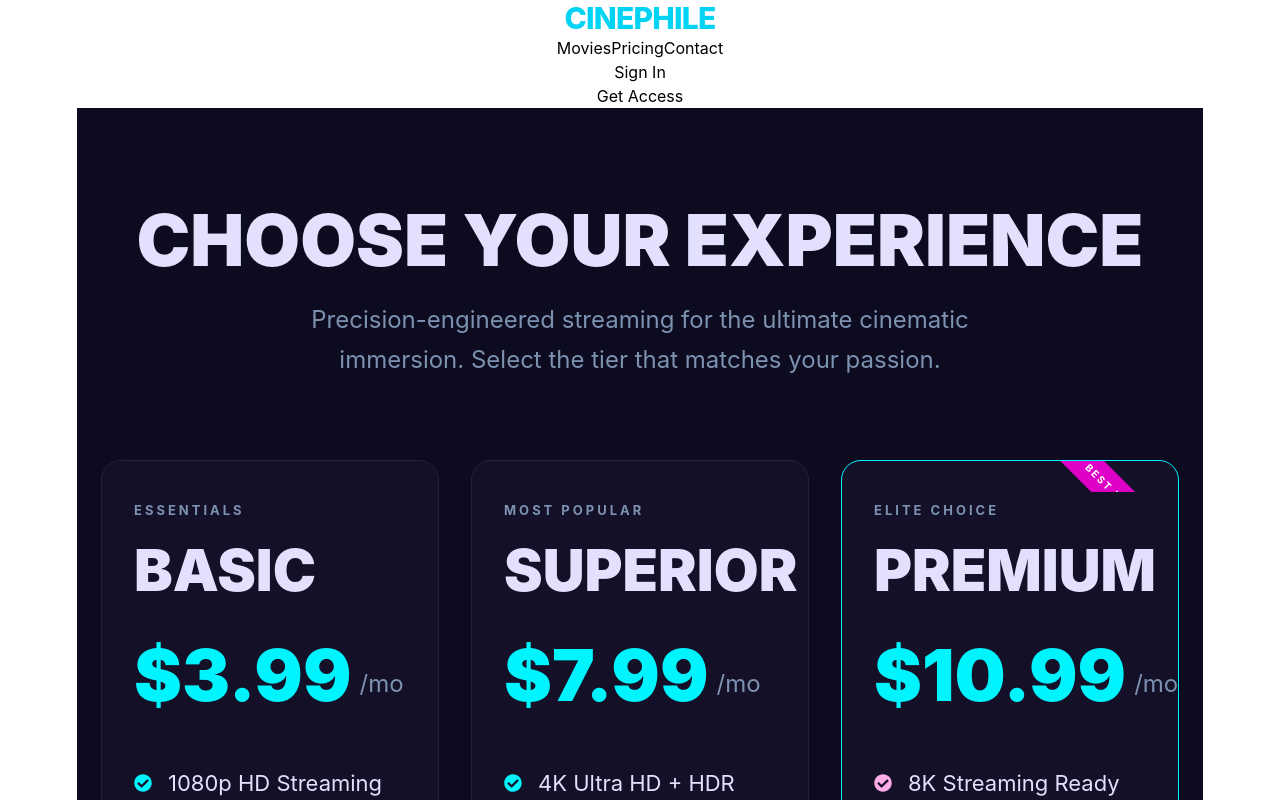
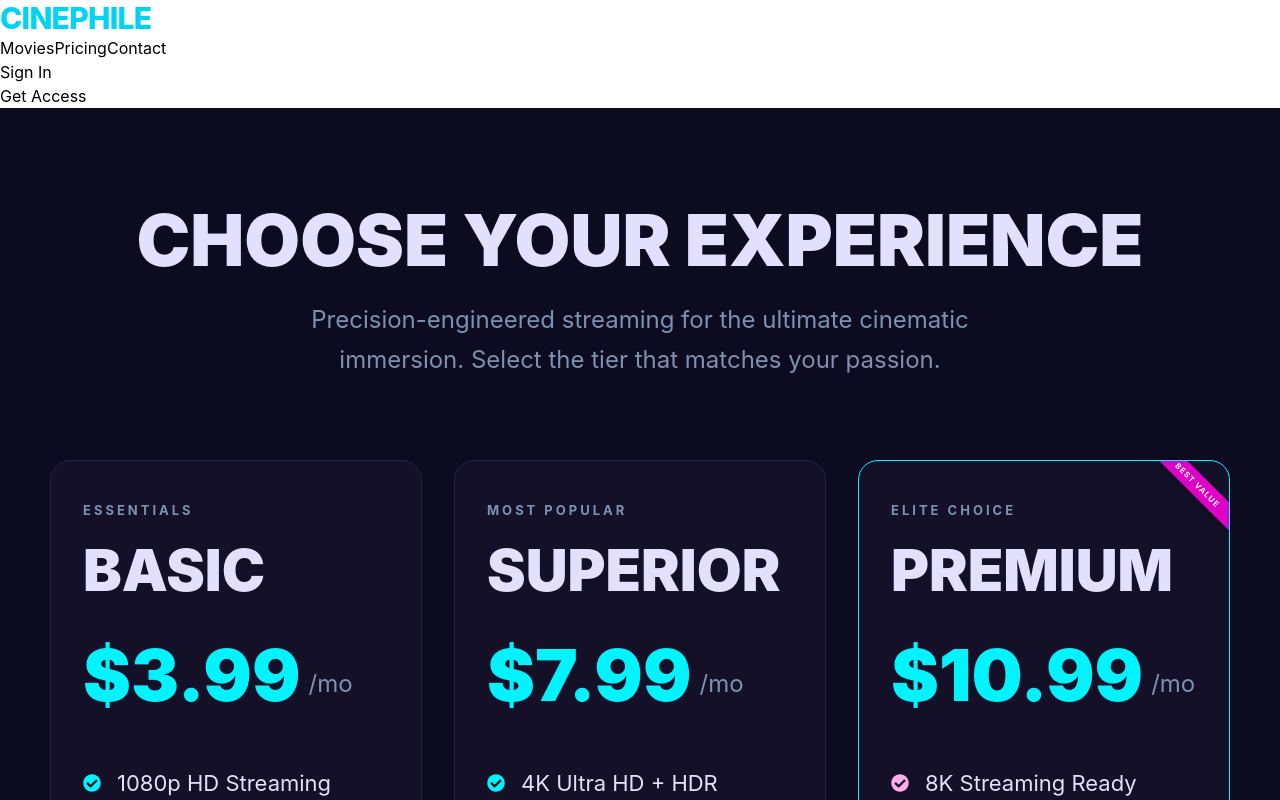
Before and after one commit to Cinephile-Team-2/cinephile-project, a React (Vite) app: page /pricing in a window 1280 px wide. Shown: the top 800 px of the page. Built offline with nearby package versions, Linux system fonts and the light colour scheme.

Commit message:
button fixed

```diff
--- a/src/components/Pricing/PricingCard.jsx
+++ b/src/components/Pricing/PricingCard.jsx
@@ -1,5 +1,4 @@
 import React from "react";
-
 import { FaCheckCircle } from "react-icons/fa";
 
 function PricingCard({
@@ -10,12 +9,13 @@ function PricingCard({
   buttonText,
   premium,
 }) {
-
   return (
-
     <div
       className={`
         relative
+        flex
+        h-full
+        flex-col
         rounded-[20px]
         border
         bg-[#131028]
@@ -34,31 +34,30 @@ function PricingCard({
       {/* Ribbon */}
 
       {premium && (
-
-        <div className="absolute right-0 top-0 overflow-hidden">
+        <div className="absolute top-0 right-0 overflow-hidden w-24 h-24 pointer-events-none">
 
           <div
             className="
-              translate-x-[42px]
-              translate-y-[18px]
+              absolute
+              top-[14px]
+              right-[-30px]
               rotate-45
               bg-[var(--fucsia)]
-              px-16
-              py-2
-              text-[10px]
+              text-white
+              text-[8px]
               font-bold
-              tracking-[2px]
-              text-white
+              tracking-[1px]
+              px-8
+              py-1
+              uppercase
+              shadow-lg
             "
           >
             BEST VALUE
           </div>
 
         </div>
-
       )}
-
-
 
       {/* Subtitle */}
 
@@ -75,8 +74,6 @@ function PricingCard({
         {subtitle}
       </p>
 
-
-
       {/* Title */}
 
       <h2
@@ -92,8 +89,6 @@ function PricingCard({
       >
         {title}
       </h2>
-
-
 
       {/* Price */}
 
@@ -127,8 +122,6 @@ function PricingCard({
         </span>
 
       </div>
-
-
 
       {/* Features */}
 
@@ -169,9 +162,9 @@ function PricingCard({
 
       </ul>
 
+      {/* Button */}
 
-
-      {/* Button */}
+      <div className="mt-auto">
 
         <button
           className={`
@@ -203,7 +196,8 @@ function PricingCard({
 
       </div>
 
-  )
+    </div>
+  );
 }
 
-export default PricingCard
+export default PricingCard;
--- a/src/index.css
+++ b/src/index.css
@@ -18,11 +18,11 @@
 body {
   margin: 0;
 }
-
+/*
 #root {
   width: 1126px;
   max-width: 100%;
-  margin: 0 auto;
+
   text-align: center;
   border-inline: 1px solid var(--border);
   min-height: 100svh;
@@ -30,3 +30,4 @@ body {
   flex-direction: column;
   box-sizing: border-box;
 }
+*/
```
Lines whose indentation alone changed are shown as unchanged.
